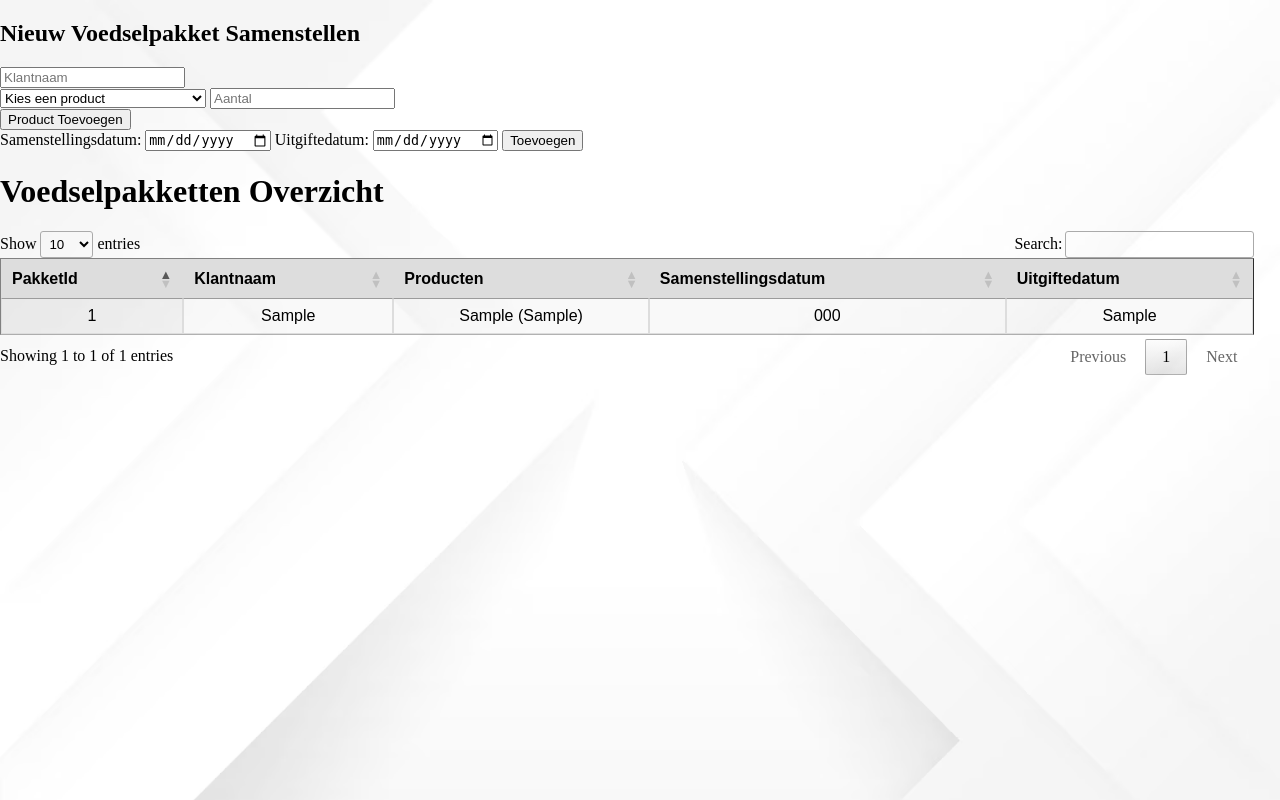
After one commit to Amanaman1234/ExamenProject, a PHP site: page /voedselpakket.php in a window 1280 px wide. The commit adds this page. Run offline with PHP 8.4, Linux system fonts and the light colour scheme; tables that the repository leaves empty or names only in its code hold one stand-in row (values such as "Sample post"); some libraries are stand-ins or nearby versions.

Commit message:
update invetaris toegevoegd voedselbank
update invetaris toegevoegd voedselbank

```diff
--- /dev/null
+++ b/css/voedselpakket.css
@@ -0,0 +1,40 @@
+.background{
+    background-image: url("../img/achetgrondinvetaris.png");
+    background-size: cover;
+    background-attachment: fixed;
+    width: 98vw;
+    height: 91vh;
+    margin-left: 0;
+
+}
+.tabel {
+    width: 100%;
+    border-collapse: collapse;
+    font-family: Arial, sans-serif;
+}
+.tabel th, .tabel td {
+    border: 1px solid #ddd;
+    padding: 8px;
+}
+.tabel th {
+    background-color: #ddd;
+    color: black;
+}
+.tabel tr:nth-child(even) {
+    background-color: #f9f9f9;
+}
+.tabel tr:hover {
+    background-color: #ddd;
+}
+.tabel td {
+    text-align: center;
+}
+.tabel th {
+    text-align: center;
+    padding-top: 12px;
+    padding-bottom: 12px;
+}
+.no-data {
+    text-align: center;
+    font-style: italic;
+}
--- /dev/null
+++ b/voedselpakket.php
@@ -0,0 +1,183 @@
+<!DOCTYPE html>
+<html lang="en">
+<head>
+    <meta charset="UTF-8">
+    <meta name="viewport" content="width=device-width, initial-scale=1.0">
+    <link rel="stylesheet" href="https://cdn.datatables.net/1.11.5/css/jquery.dataTables.min.css">
+    <link rel="stylesheet" href="css/voedselpakket.css">
+    <title>Voedselpakket Samenstellen</title>
+</head>
+<body class="background">
+
+<h2>Nieuw Voedselpakket Samenstellen</h2>
+<?php
+$servername = "localhost";
+$username = "root";
+$password = "";
+$dbname = "examenvoedselbank";
+
+$conn = new mysqli($servername, $username, $password, $dbname);
+
+if ($conn->connect_error) {
+    die("Connection failed: " . $conn->connect_error);
+}
+
+if ($_SERVER['REQUEST_METHOD'] == 'POST' && isset($_POST['add_package'])) {
+    $klantnaam = $conn->real_escape_string($_POST['klantnaam']);
+    $samenstellingsdatum = $conn->real_escape_string($_POST['samenstellingsdatum']);
+    $uitgiftedatum = $conn->real_escape_string($_POST['uitgiftedatum']);
+    $product_ids = $_POST['productid'];
+    $product_aantallen = $_POST['productaantal'];
+    $error = false;
+
+    foreach ($product_ids as $index => $productid) {
+        $productid = $conn->real_escape_string($productid);
+        $productaantal = $conn->real_escape_string($product_aantallen[$index]);
+        $inventory_check_query = "SELECT aantal FROM invetaris WHERE productid = '$productid'";
+        $inventory_check_result = $conn->query($inventory_check_query);
+
+        if ($inventory_check_result->num_rows > 0) {
+            $inventory_row = $inventory_check_result->fetch_assoc();
+            if ($inventory_row['aantal'] < $productaantal) {
+                $error = true;
+                echo "<p style='color: red;'>Niet genoeg voorraad voor product ID: $productid. Beschikbaar: " . $inventory_row['aantal'] . ", Gevraagd: $productaantal</p>";
+                break;
+            }
+        } else {
+            $error = true;
+            echo "<p style='color: red;'>Product ID: $productid niet gevonden in inventaris.</p>";
+            break;
+        }
+    }
+
+    if (!$error) {
+        $insert_package_query = "INSERT INTO voedselpakketten (klantnaam, samenstellingsdatum, uitgiftedatum) VALUES ('$klantnaam', '$samenstellingsdatum', '$uitgiftedatum')";
+        if ($conn->query($insert_package_query) === TRUE) {
+            $pakketid = $conn->insert_id;
+
+            foreach ($product_ids as $index => $productid) {
+                $productid = $conn->real_escape_string($productid);
+                $productaantal = $conn->real_escape_string($product_aantallen[$index]);
+
+                $insert_product_query = "INSERT INTO pakket_producten (pakketid, productid, aantal) VALUES ('$pakketid', '$productid', '$productaantal')";
+                if ($conn->query($insert_product_query) !== TRUE) {
+                    echo "Fout bij het toevoegen van het product: " . $conn->error;
+                    $error = true;
+                    break;
+                }
+
+                $update_inventory_query = "UPDATE invetaris SET aantal = aantal - '$productaantal' WHERE productid = '$productid'";
+                if ($conn->query($update_inventory_query) !== TRUE) {
+                    echo "Fout bij het bijwerken van de inventaris: " . $conn->error;
+                    $error = true;
+                    break;
+                }
+            }
+            if ($error) {
+                $conn->query("DELETE FROM voedselpakketten WHERE pakketid = '$pakketid'");
+                $conn->query("DELETE FROM pakket_producten WHERE pakketid = '$pakketid'");
+                echo "<p style='color: red;'>Er is een fout opgetreden. Probeer het opnieuw.</p>";
+            }
+        } else {
+            echo "Fout bij het toevoegen van het pakket: " . $conn->error;
+        }
+    }
+}
+?>
+<form method="POST" action="">
+    <input type="text" name="klantnaam" placeholder="Klantnaam" required>
+    <div id="productContainer">
+        <div class="productEntry">
+            <select name="productid[]" required>
+                <option value="">Kies een product</option>
+                <?php
+                $product_query = "SELECT productid, product, aantal FROM invetaris";
+                $product_result = $conn->query($product_query);
+
+                if ($product_result->num_rows > 0) {
+                    while ($row = $product_result->fetch_assoc()) {
+                        echo "<option value='" . htmlspecialchars($row['productid']) . "'>" . htmlspecialchars($row['product']) . " (Beschikbaar: " . htmlspecialchars($row['aantal']) . ")</option>";
+                    }
+                } else {
+                    echo "<option value=''>Geen producten beschikbaar</option>";
+                }
+                ?>
+            </select>
+            <input type="number" name="productaantal[]" placeholder="Aantal" required>
+        </div>
+    </div>
+    <button type="button" onclick="addProduct()">Product Toevoegen</button>
+    <br>
+    <label for="samenstellingsdatum">Samenstellingsdatum:</label>
+    <input type="date" name="samenstellingsdatum" required>
+    <label for="uitgiftedatum">Uitgiftedatum:</label>
+    <input type="date" name="uitgiftedatum" required>
+    <button type="submit" name="add_package">Toevoegen</button>
+</form>
+
+<h1>Voedselpakketten Overzicht</h1>
+<table id="packageTable" class="tabel display" border="1">
+    <thead>
+        <tr>
+            <th>PakketId</th>
+            <th>Klantnaam</th>
+            <th>Producten</th>
+            <th>Samenstellingsdatum</th>
+            <th>Uitgiftedatum</th>
+        </tr>
+    </thead>
+    <tbody>
+        <?php
+        $package_query = "SELECT v.pakketid, v.klantnaam, v.samenstellingsdatum, v.uitgiftedatum, GROUP_CONCAT(CONCAT(i.product, ' (', p.aantal, ')') SEPARATOR ', ') AS producten
+                          FROM voedselpakketten v
+                          JOIN pakket_producten p ON v.pakketid = p.pakketid
+                          JOIN invetaris i ON p.productid = i.productid
+                          GROUP BY v.pakketid, v.klantnaam, v.samenstellingsdatum, v.uitgiftedatum";
+        $package_result = $conn->query($package_query);
+
+        if ($package_result->num_rows > 0) {
+            while ($row = $package_result->fetch_assoc()) {
+                echo "<tr>";
+                echo "<td>" . htmlspecialchars($row['pakketid']) . "</td>";
+                echo "<td>" . htmlspecialchars($row['klantnaam']) . "</td>";
+                echo "<td>" . htmlspecialchars($row['producten']) . "</td>";
+                echo "<td>" . htmlspecialchars($row['samenstellingsdatum']) . "</td>";
+                echo "<td>" . htmlspecialchars($row['uitgiftedatum']) . "</td>";
+                echo "</tr>";
+            }
+        } else {
+            echo "<tr><td colspan='5'>Geen gegevens gevonden</td></tr>";
+        }
+        ?>
+    </tbody>
+</table>
+
+<script src="https://code.jquery.com/jquery-3.5.1.min.js"></script>
+<script src="https://cdn.datatables.net/1.11.5/js/jquery.dataTables.min.js"></script>
+<script>
+    $(document).ready(function() {
+        $('#packageTable').DataTable();
+    });
+
+    function addProduct() {
+        var container = document.getElementById('productContainer');
+        var entry = document.createElement('div');
+        entry.className = 'productEntry';
+        entry.innerHTML = `
+            <select name="productid[]" required>
+                <option value="">Kies een product</option>
+                <?php
+                $product_result->data_seek(0);
+                while ($row = $product_result->fetch_assoc()) {
+                    echo "<option value='" . htmlspecialchars($row['productid']) . "'>" . htmlspecialchars($row['product']) . " (Beschikbaar: " . htmlspecialchars($row['aantal']) . ")</option>";
+                }
+                ?>
+            </select>
+            <input type="number" name="productaantal[]" placeholder="Aantal" required>
+        `;
+        container.appendChild(entry);
+    }
+</script>
+
+</body>
+</html>
```
Also changed, not shown: invetaris.php (+70 -13 lines).
